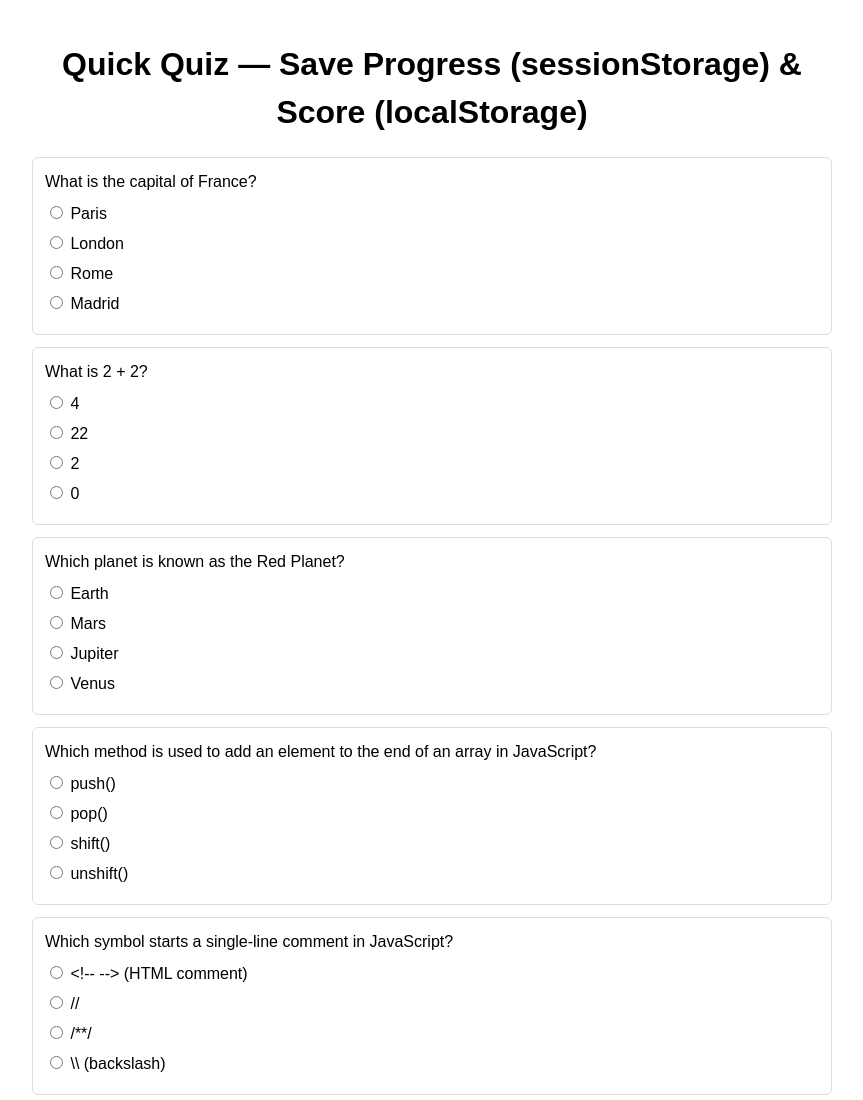
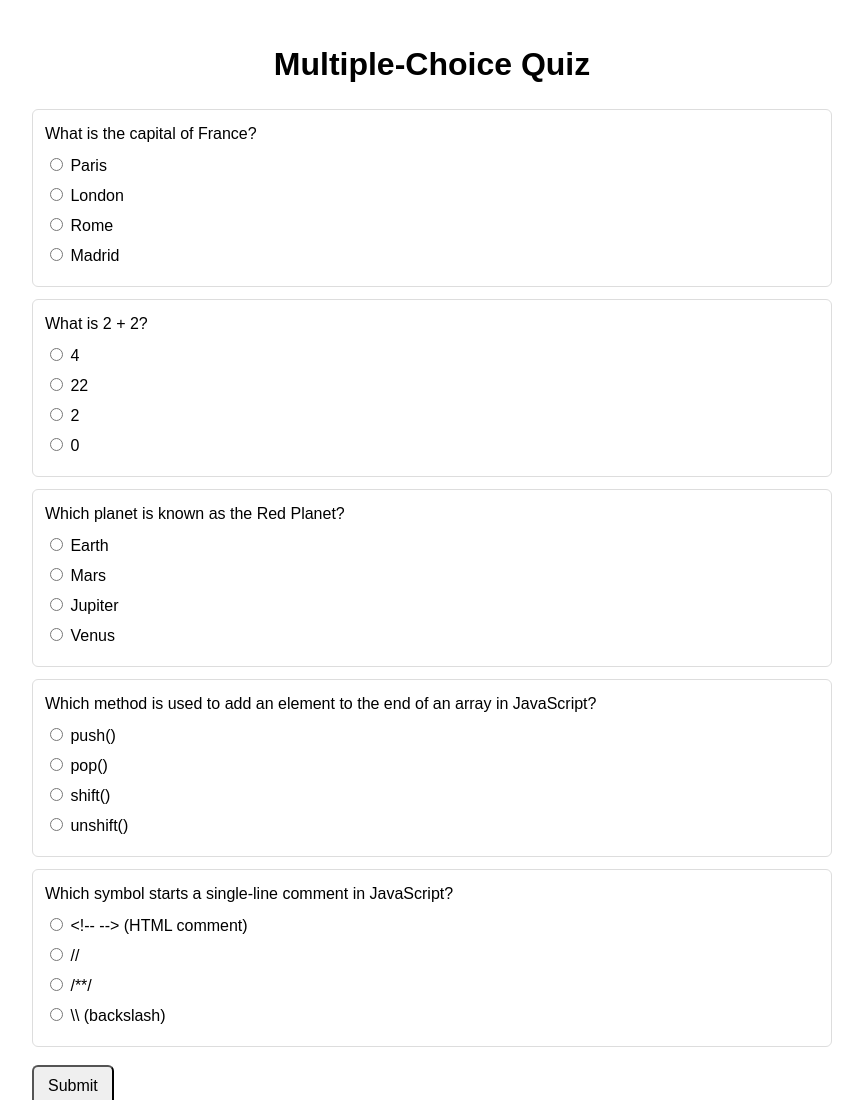
Before and after one commit to acciojob/quiz-with-session-Jidugutejesh, a website: page main.html in a window 1280 px wide. Shown: the top 1100 px of the page, without its empty margins (208-1071 px from the left). Drawn offline with Linux system fonts and the light colour scheme.

Commit message:
created a submission

```diff
--- a/main.html
+++ b/main.html
@@ -7,7 +7,7 @@
   <link rel="stylesheet" href="styles.css">
 </head>
 <body>
-  <h1>Quick Quiz — Save Progress (sessionStorage) & Score (localStorage)</h1>
+  <h1> Multiple-Choice Quiz </h1>
   <div id="questions">
     <div class="question" id="q1"><div>What is the capital of France?</div><div class="options">
       <label><input type="radio" name="q1" value="A"> Paris</label>
```
